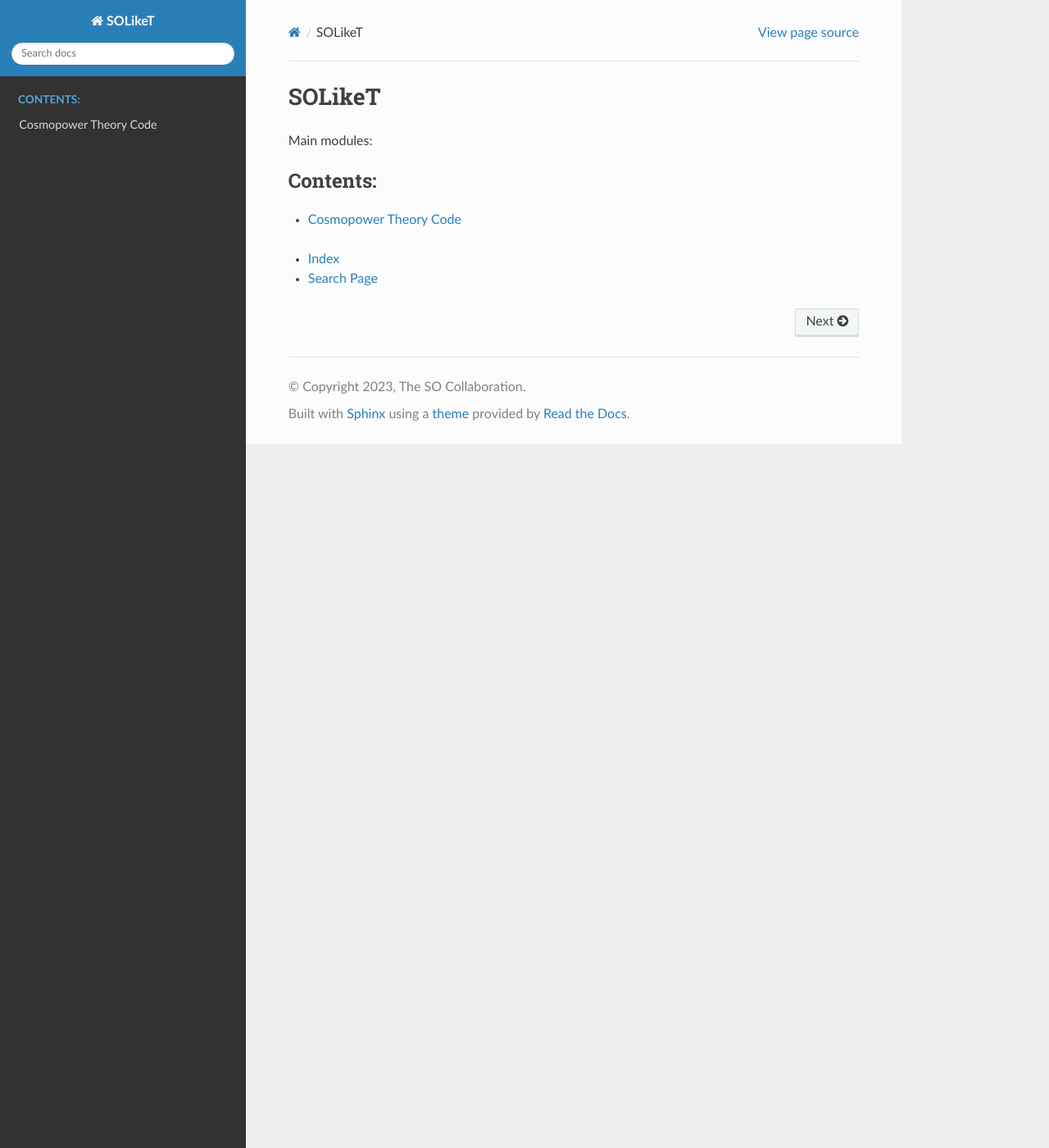
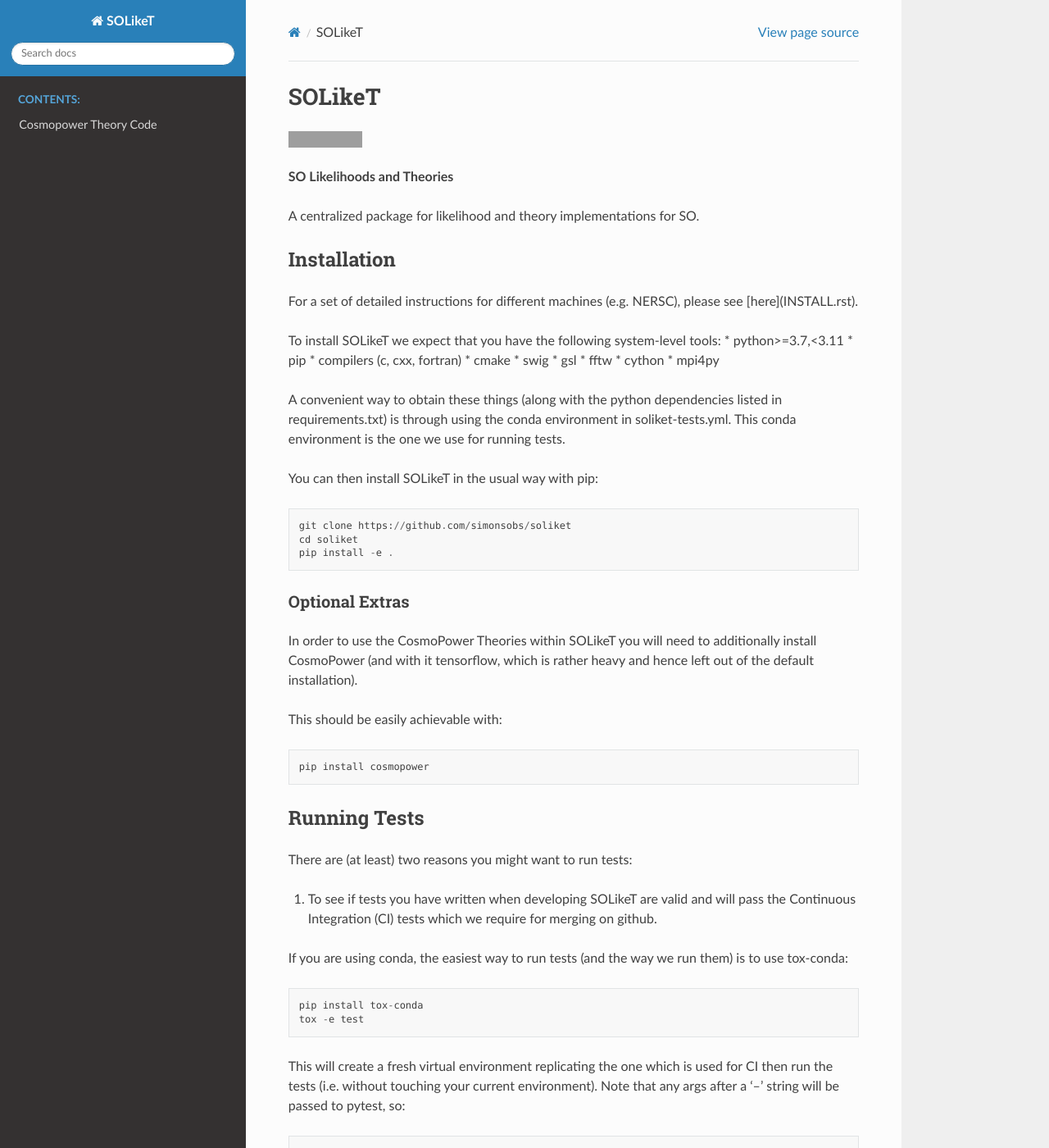
Before and after one commit to simonsobs/SOLikeT, a Sphinx documentation site: the page built from docs/index.rst, in a window 1280 px wide and 1400 px high. Shown: the whole window at 82% size. Built offline with Sphinx 7.4.7 and the Read the Docs theme 2.0.0, drawn with Linux system fonts in a browser that asks for light colours; some of the changed text lies outside the part shown; grey boxes are pictures that could not be loaded.

Commit message:
Rewrote readme to rst.

```diff
--- /dev/null
+++ b/README.rst
@@ -0,0 +1,78 @@
+=======
+SOLikeT
+=======
+
+.. image:: https://github.com/simonsobs/soliket/workflows/Testing/badge.svg
+   :target: https://github.com/simonsobs/SOLikeT/actions?query=workflow%3ATesting
+
+**SO Likelihoods and Theories**
+
+A centralized package for likelihood and theory implementations for SO.
+
+
+Installation
+============
+
+For a set of detailed instructions for different machines (e.g. NERSC), please see [here](INSTALL.rst).
+
+To install SOLikeT we expect that you have the following system-level tools:
+* python>=3.7,<3.11
+* pip
+* compilers (c, cxx, fortran)
+* cmake
+* swig
+* gsl
+* fftw
+* cython
+* mpi4py
+
+A convenient way to obtain these things (along with the python dependencies listed in requirements.txt) is through using the conda environment in soliket-tests.yml. This conda environment is the one we use for running tests.
+
+You can then install SOLikeT in the usual way with pip::
+
+  git clone https://github.com/simonsobs/soliket
+  cd soliket
+  pip install -e .
+
+
+Optional Extras
+---------------
+
+In order to use the CosmoPower Theories within SOLikeT you will need to additionally install CosmoPower (and with it tensorflow, which is rather heavy and hence left out of the default installation).
+
+This should be easily achievable with::
+
+  pip install cosmopower
+
+
+Running Tests
+=============
+
+There are (at least) two reasons you might want to run tests:
+
+1. To see if tests you have written when developing SOLikeT are valid and will pass the Continuous Integration (CI) tests which we require for merging on github.
+
+If you are using conda, the easiest way to run tests (and the way we run them) is to use tox-conda::
+
+  pip install tox-conda
+  tox -e test
+
+This will create a fresh virtual environment replicating the one which is used for CI then run the tests (i.e. without touching your current environment). Note that any args after a '--' string will be passed to pytest, so::
+
+  tox -e test -- -k my_new_module
+
+will only run tests which have names containing the string 'my_new_model', and ::
+
+  tox -e test -- -pdb
+
+will start a pdb debug instance when (sorry, *if*) a test fails.
+
+2. Check SOLikeT is working as intended in an environment of your own specification.
+
+For this you need to make sure all of the above system-level and python dependencies are working correctly, then run::
+
+  pytest -v soliket
+
+Good luck!
+
+Please raise an issue if you have trouble installing or any of the tests fail.
--- a/docs/index.rst
+++ b/docs/index.rst
@@ -3,10 +3,10 @@
    You can adapt this file completely to your liking, but it should at least
    contain the root `toctree` directive.
 
-SOLikeT
-===================================
+.. include:: ../README.rst
 
-
+Table of contents
+=================
 
 Main modules:
 
```
Also changed, not shown: README.md (deleted, +0 -159 lines).
